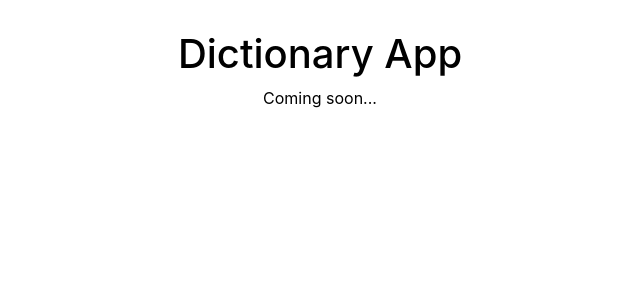
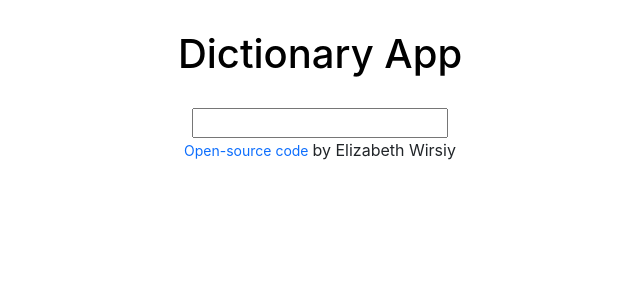
Before and after one commit to Elisawirsiy/Dictionary-app, a React (Create React App) app: page / in a window 1280 px wide. Shown: the top 300 px of the page, without its empty margins (320-960 px from the left). Built offline with nearby package versions, Linux system fonts and the light colour scheme.

Commit message:
added a search engine

```diff
--- a/src/App.css
+++ b/src/App.css
@@ -1,9 +1,11 @@
-.App {
-  text-align: center;
-}
-
 .App-header {
   background-color: #fff;
   margin: 30px auto;
   color: black;
+  text-align: center;
 }
+
+.external-link {
+  text-decoration: none;
+  font-size: 14px;
+}
--- a/src/App.js
+++ b/src/App.js
@@ -1,13 +1,21 @@
 import "./App.css";
+import Dictionary from "./Dictionary";
 
 function App() {
   return (
     <div className="App">
-      <header className="App-header">
-        <h1>Dictionary App</h1>
-
-        <p>Coming soon...</p>
-      </header>
+      <div className="container">
+        <h1 className="App-header">Dictionary App</h1>
+        <main>
+          <Dictionary />
+        </main>
+        <footer className="text-center">
+          <a href="/" className="external-link">
+            Open-source code{" "}
+          </a>
+          by Elizabeth Wirsiy
+        </footer>
+      </div>
     </div>
   );
 }
--- /dev/null
+++ b/src/Dictionary.css
@@ -0,0 +1,3 @@
+.Dictionary {
+  text-align: center;
+}
--- /dev/null
+++ b/src/Dictionary.js
@@ -0,0 +1,21 @@
+import React, { useState } from "react";
+import "./Dictionary.css";
+
+export default function Dictionary() {
+  let [keyword, setKeyword] = useState("");
+  function search(event) {
+    event.preventDefault();
+    alert(`searching for definition of ${keyword} `);
+  }
+  function handleKeywordchange(event) {
+    setKeyword(event.target.value);
+  }
+
+  return (
+    <div className="Dictionary">
+      <form onSubmit={search}>
+        <input type="search" onChange={handleKeywordchange} />
+      </form>
+    </div>
+  );
+}
```
